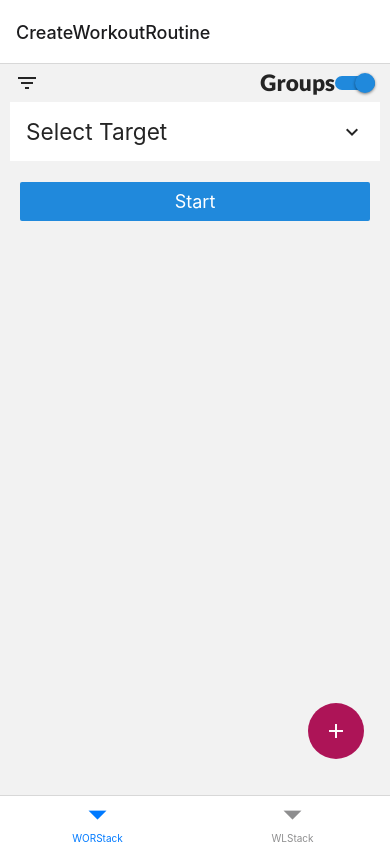
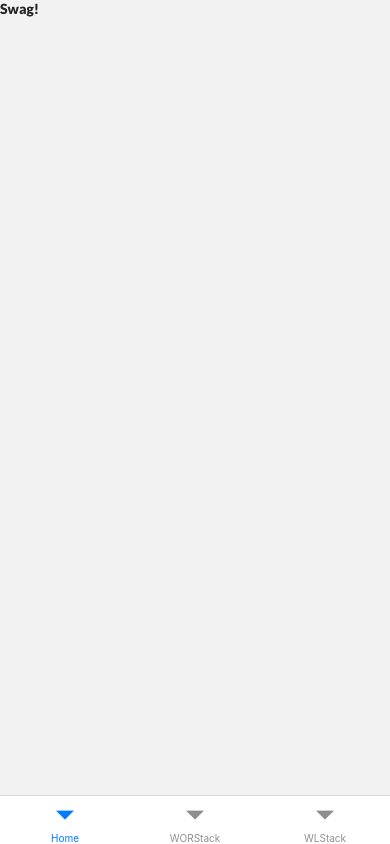
Before and after one commit to brandmch/WorkoutTrackerV2, a React Native app: screen / in a window 390 px wide. Built offline with nearby package versions, Linux system fonts and the light colour scheme; what expo-sqlite would draw is missing.

Commit message:
home tab added

```diff
--- a/screens/navigation.js
+++ b/screens/navigation.js
@@ -41,6 +41,7 @@ export default function Nav() {
   return (
     <NavigationContainer>
       <Tab.Navigator screenOptions={{ headerShown: false }}>
+        <Tab.Screen name="Home" component={Home} />
         <Tab.Screen name="WORStack" component={WORStack} />
         <Tab.Screen name="WLStack" component={WLStack} />
       </Tab.Navigator>
```
Also changed, not shown: data/sqlLiteDBs/weightLog.js (added).
